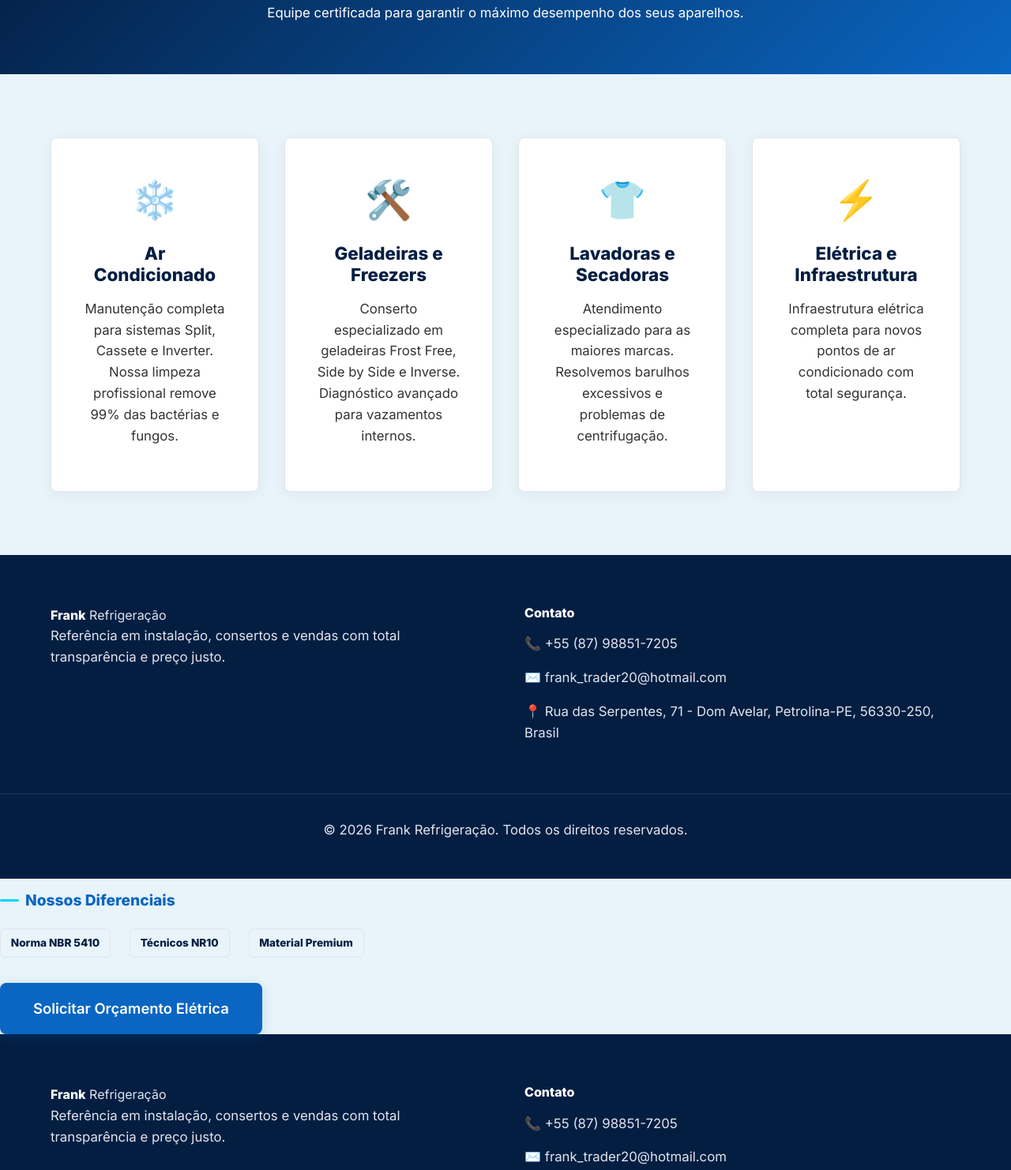
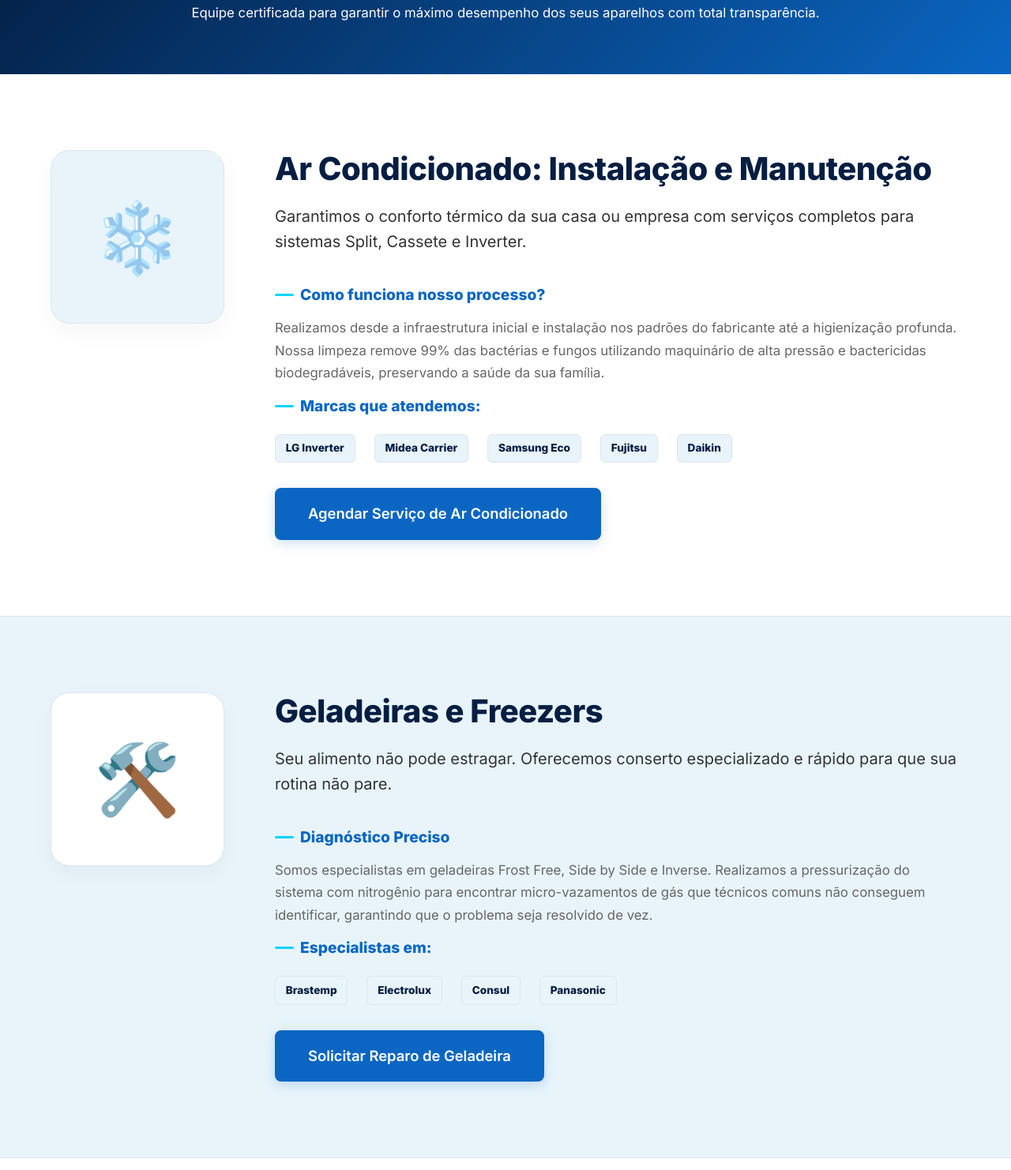
Before and after one commit to eliudJunior/frank_refrigeracao, a plain HTML site: page docs/servicos.html in a window 1280 px wide. Shown: the part 243-1725 px from the top of the page at 79% size. Drawn offline with Linux system fonts and the light colour scheme.

Commit message:
fix: repair servicos.html structure and cleanly implement feature blocks

```diff
--- a/docs/servicos.html
+++ b/docs/servicos.html
@@ -44,25 +44,30 @@
         <section class="page-header reveal">
             <div class="container">
                 <h1>Nossas Especialidades</h1>
-                <p>Equipe certificada para garantir o máximo desempenho dos seus aparelhos.</p>
+                <p>Equipe certificada para garantir o máximo desempenho dos seus aparelhos com total transparência.</p>
             </div>
         </section>
 
-        <section class="services-detailed reveal" style="padding: 5rem 0;">
-            <div class="container">
-                <div class="service-grid">
-                    <!-- Ar Condicionado Detailed -->
-                    <article class="service-card">
+        <!-- Feature Blocks Layout -->
+        <div class="services-feature-blocks">
 
-                        <div class="service-icon">❄️</div>
-                        <h3>Ar Condicionado</h3>
-                        <p>Manutenção completa para sistemas Split, Cassete e Inverter. Nossa limpeza profissional remove 99% das bactérias e fungos.</p>
+            <!-- Ar Condicionado -->
+            <section class="feature-block reveal">
+                <div class="container feature-container">
+                    <div class="feature-icon-wrapper">
+                        <span class="feature-icon">❄️</span>
+                    </div>
+                    <div class="feature-content">
+                        <h2>Ar Condicionado: Instalação e Manutenção</h2>
+                        <p class="feature-lead">Garantimos o conforto térmico da sua casa ou empresa com serviços completos para sistemas Split, Cassete e Inverter.</p>
 
-                        <div class="card-details">
-                            <h4>Por que somos especialistas?</h4>
-                            <p>Utilizamos maquinário de alta pressão e bactericidas biodegradáveis que não agridem o meio ambiente nem a saúde da sua família.</p>
-
-                            <h5>Marcas que atendemos com peças originais:</h5>
+                        <div class="feature-details-grid">
+                            <div class="detail-group">
+                                <h4>Como funciona nosso processo?</h4>
+                                <p>Realizamos desde a infraestrutura inicial e instalação nos padrões do fabricante até a higienização profunda. Nossa limpeza remove 99% das bactérias e fungos utilizando maquinário de alta pressão e bactericidas biodegradáveis, preservando a saúde da sua família.</p>
+                            </div>
+                            <div class="detail-group">
+                                <h4>Marcas que atendemos:</h4>
                                 <div class="partners-strip">
                                     <span class="partner-logo">LG Inverter</span>
                                     <span class="partner-logo">Midea Carrier</span>
@@ -70,109 +75,99 @@
                                     <span class="partner-logo">Fujitsu</span>
                                     <span class="partner-logo">Daikin</span>
                                 </div>
+                            </div>
+                        </div>
 
-                            <a href="https://wa.me/5587988517205" class="btn btn-primary" data-whatsapp-direct="Olá, Frank Refrigeração. Quero orçamento para ar condicionado." style="margin-top: 1.5rem; display: inline-block;">Solicitar Orçamento de Ar</a>
-                            <p class="back-link" style="margin-top: 1.5rem; font-size: 0.9rem; color: var(--text-muted); cursor: pointer;" onclick="document.querySelector('.card-overlay').click()">← Voltar para todos os serviços</p>
+                        <div class="feature-cta">
+                            <a href="https://wa.me/5587988517205" class="btn btn-primary btn-large" data-whatsapp-direct="Olá, Frank Refrigeração. Quero orçamento para ar condicionado.">Agendar Serviço de Ar Condicionado</a>
                         </div>
-                    </article>
+                    </div>
+                </div>
+            </section>
 
-                    <!-- Geladeiras Detailed -->
-                    <article class="service-card">
+            <!-- Geladeiras -->
+            <section class="feature-block reveal" style="background-color: var(--ice-blue);">
+                <div class="container feature-container">
+                    <div class="feature-icon-wrapper">
+                        <span class="feature-icon">🛠️</span>
+                    </div>
+                    <div class="feature-content">
+                        <h2>Geladeiras e Freezers</h2>
+                        <p class="feature-lead">Seu alimento não pode estragar. Oferecemos conserto especializado e rápido para que sua rotina não pare.</p>
 
-                        <div class="service-icon">🛠️</div>
-                        <h3>Geladeiras e Freezers</h3>
-                        <p>Conserto especializado em geladeiras Frost Free, Side by Side e Inverse. Diagnóstico avançado para vazamentos internos.</p>
-
-                        <div class="card-details">
-                            <h4>Tecnologia de Refrigeração</h4>
-                            <p>Realizamos a pressurização do sistema para encontrar micro-vazamentos que outros técnicos não conseguem identificar, economizando no custo de recarga de gás.</p>
-
-                            <h5>Especialistas em:</h5>
+                        <div class="feature-details-grid">
+                            <div class="detail-group">
+                                <h4>Diagnóstico Preciso</h4>
+                                <p>Somos especialistas em geladeiras Frost Free, Side by Side e Inverse. Realizamos a pressurização do sistema com nitrogênio para encontrar micro-vazamentos de gás que técnicos comuns não conseguem identificar, garantindo que o problema seja resolvido de vez.</p>
+                            </div>
+                            <div class="detail-group">
+                                <h4>Especialistas em:</h4>
                                 <div class="partners-strip">
                                     <span class="partner-logo">Brastemp</span>
                                     <span class="partner-logo">Electrolux</span>
                                     <span class="partner-logo">Consul</span>
                                     <span class="partner-logo">Panasonic</span>
                                 </div>
+                            </div>
+                        </div>
 
-                            <a href="https://wa.me/5587988517205" class="btn btn-primary" data-whatsapp-direct="Olá, Frank Refrigeração. Preciso de reparo em geladeira ou freezer." style="margin-top: 1.5rem; display: inline-block;">Chamar para Reparo</a>
+                        <div class="feature-cta">
+                            <a href="https://wa.me/5587988517205" class="btn btn-primary btn-large" data-whatsapp-direct="Olá, Frank Refrigeração. Preciso de reparo urgente em geladeira/freezer.">Solicitar Reparo de Geladeira</a>
                         </div>
-                    </article>
+                    </div>
+                </div>
+            </section>
 
-                    <!-- Máquinas de Lavar Detailed -->
-                    <article class="service-card">
+            <!-- Máquinas de Lavar -->
+            <section class="feature-block reveal">
+                <div class="container feature-container">
+                    <div class="feature-icon-wrapper">
+                        <span class="feature-icon">👕</span>
+                    </div>
+                    <div class="feature-content">
+                        <h2>Lavadoras e Secadoras</h2>
+                        <p class="feature-lead">Roupas limpas e máquinas silenciosas. Cuidamos do seu equipamento para que ele cuide das suas roupas.</p>
 
-                        <div class="service-icon">👕</div>
-                        <h3>Lavadoras e Secadoras</h3>
-                        <p>Atendimento especializado para as maiores marcas. Resolvemos barulhos excessivos e problemas de centrifugação.</p>
-
-                        <div class="card-details">
-                            <h4>Cuidado com suas roupas</h4>
-                            <p>Uma máquina nivelada e limpa gasta menos energia e não mancha suas roupas. Fazemos a higienização completa do cesto e troca de rolamentos.</p>
-
-                            <h5>Marcas Atendidas:</h5>
+                        <div class="feature-details-grid">
+                            <div class="detail-group">
+                                <h4>Soluções Completas</h4>
+                                <p>Resolvemos barulhos excessivos na centrifugação, falhas no escoamento e problemas na placa eletrônica. Uma máquina nivelada e com mecânica em dia gasta menos energia e não mancha suas roupas. Também realizamos a higienização completa do cesto e troca de rolamentos.</p>
+                            </div>
+                            <div class="detail-group">
+                                <h4>Marcas Atendidas:</h4>
                                 <div class="partners-strip">
                                     <span class="partner-logo">Lava e Seca LG</span>
                                     <span class="partner-logo">Brastemp</span>
                                     <span class="partner-logo">Electrolux</span>
                                     <span class="partner-logo">Samsung</span>
                                 </div>
-
-                            <a href="https://wa.me/5587988517205" class="btn btn-primary" data-whatsapp-direct="Olá, Frank Refrigeração. Preciso de conserto em máquina de lavar ou lava e seca." style="margin-top: 1.5rem; display: inline-block;">Chamar para Conserto</a>
                             </div>
-                    </article>
-
-                    <!-- Elétrica Detailed -->
-                    <article class="service-card">
-
-                        <div class="service-icon">⚡</div>
-                        <h3>Elétrica e Infraestrutura</h3>
-                        <p>Infraestrutura elétrica completa para novos pontos de ar condicionado com total segurança.</p>
-
-                        <div class="card-details">
-                            <h4>Segurança em primeiro lugar</h4>
-                            <p>Não fazemos "gatos". Seguimos as normas NBR 5410 de instalações elétricas, usando cabos de bitola correta e disjuntores dedicados para cada aparelho.</p>
-
-                            <h5>Nossos Diferenciais:</h5>
-                            <div class="partners-strip">
-                                <span class="partner-logo">NBR 5410</span>
-                                <span class="partner-logo">Técnicos NR10</span>
-                                <span class="partner-logo">Material de Primeira</span>
                         </div>
 
-                            <a href="https://wa.me/5587988517205" class="btn btn-primary" data-whatsapp-direct="Olá, Frank Refrigeração. Quero orçamento para elétrica e infraestrutura." style="margin-top: 1.5rem; display: inline-block;">Solicitar Orçamento Elétrica</a>
+                        <div class="feature-cta">
+                            <a href="https://wa.me/5587988517205" class="btn btn-primary btn-large" data-whatsapp-direct="Olá, Frank Refrigeração. Preciso consertar minha máquina de lavar/seca.">Agendar Conserto de Lavadora</a>
                         </div>
-                    </article>
                     </div>
                 </div>
             </section>
-    </main>
 
-    <footer id="contato" class="site-footer">
-        <div class="container footer-grid">
-            <div class="footer-brand">
-                <span class="logo-bold">Frank</span> Refrigeração
-                <p>Referência em instalação, consertos e vendas com total transparência e preço justo.</p>
+            <!-- Elétrica -->
+            <section class="feature-block reveal" style="background-color: var(--ice-blue);">
+                <div class="container feature-container">
+                    <div class="feature-icon-wrapper">
+                        <span class="feature-icon">⚡</span>
                     </div>
-            <div class="footer-contact">
-                <h4>Contato</h4>
-                <p><a href="tel:+5587988517205">📞 +55 (87) 98851-7205</a></p>
-                <p><a href="mailto:frank_trader20@hotmail.com">✉️ frank_trader20@hotmail.com</a></p>
-                <p>📍 Rua das Serpentes, 71 - Dom Avelar, Petrolina-PE, 56330-250, Brasil</p>
-            </div>
-        </div>
-        <div class="footer-bottom">
-            <p>&copy; 2026 Frank Refrigeração. Todos os direitos reservados.</p>
-        </div>
-    </footer>
+                    <div class="feature-content">
+                        <h2>Elétrica e Infraestrutura</h2>
+                        <p class="feature-lead">A base segura para qualquer equipamento. Instalações elétricas feitas dentro das normas técnicas.</p>
 
-    <script src="script.js"></script>
-</body>
-</html>
-a NBR 5410.</p>
+                        <div class="feature-details-grid">
+                            <div class="detail-group">
+                                <h4>Segurança sem "Gambiarras"</h4>
+                                <p>Preparamos a infraestrutura elétrica completa para novos pontos de ar condicionado. Não fazemos "gatos" ou adaptações perigosas. Trabalhamos estritamente dentro das normas NBR 5410, dimensionando disjuntores dedicados e utilizando cabeamento de bitola adequada para evitar curtos ou incêndios.</p>
                             </div>
                             <div class="detail-group">
-                                <h4>Nossos Diferenciais</h4>
+                                <h4>Nossos Diferenciais:</h4>
                                 <div class="partners-strip">
                                     <span class="partner-logo">Norma NBR 5410</span>
                                     <span class="partner-logo">Técnicos NR10</span>
@@ -187,6 +182,7 @@ a NBR 5410.</p>
                     </div>
                 </div>
             </section>
+
         </div>
     </main>
 
```
Lines whose indentation alone changed are shown as unchanged.
